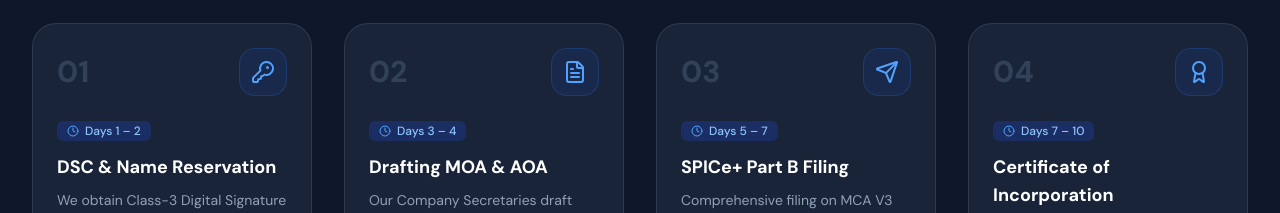
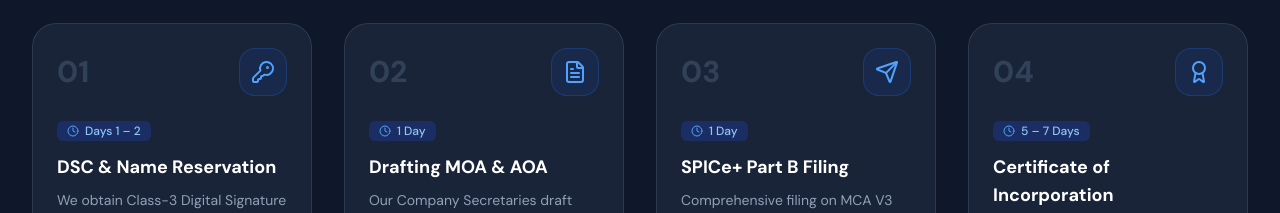
Before and after one commit to kunalsonic/companysolutions-website, a Next.js app: page / in a window 1280 px wide. Shown: the part 3580-3793 px from the top of the page. Built offline with nearby package versions, Linux system fonts and the light colour scheme.

Commit message:
Update registration roadmap timeline: Step 1 Days 1-2, Step 2 1 Day, Step 3 1 Day, Step 4 5-7 Days

```diff
--- a/src/components/RegistrationRoadmap.tsx
+++ b/src/components/RegistrationRoadmap.tsx
@@ -15,7 +15,7 @@ export default function RegistrationRoadmap() {
       step: "02",
       icon: FileText,
       title: "Drafting MOA & AOA",
-      timeline: "Days 3 – 4",
+      timeline: "1 Day",
       description:
         "Our Company Secretaries draft your Memorandum of Association (MOA) and Articles of Association (AOA), including your custom business objects and capital structure.",
       deliverable: "Charter Documents (e-MOA & e-AOA)",
@@ -24,7 +24,7 @@ export default function RegistrationRoadmap() {
       step: "03",
       icon: Send,
       title: "SPICe+ Part B Filing",
-      timeline: "Days 5 – 7",
+      timeline: "1 Day",
       description:
         "Comprehensive filing on MCA V3 portal covering DIN allotment, Certificate of Incorporation, PAN, TAN, EPFO, ESIC, and corporate bank account opening.",
       deliverable: "MCA Government Submission Receipt",
@@ -33,7 +33,7 @@ export default function RegistrationRoadmap() {
       step: "04",
       icon: Award,
       title: "Certificate of Incorporation",
-      timeline: "Days 7 – 10",
+      timeline: "5 – 7 Days",
       description:
         "The Registrar of Companies (ROC) issues your official Certificate of Incorporation with your unique 21-digit CIN, PAN, and TAN cards.",
       deliverable: "Official COI, CIN, PAN & TAN",
```
